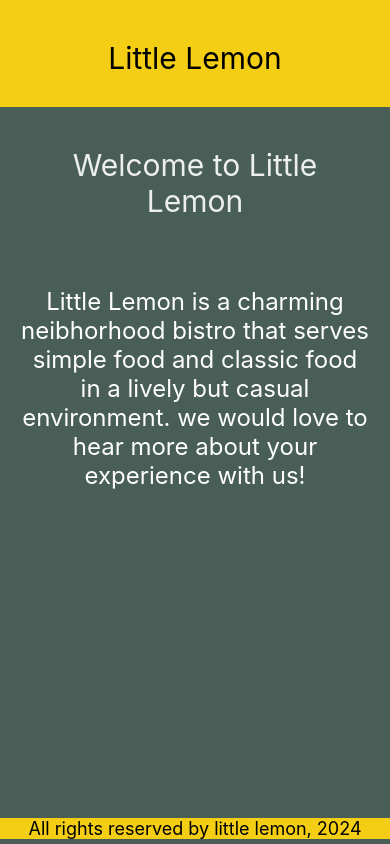
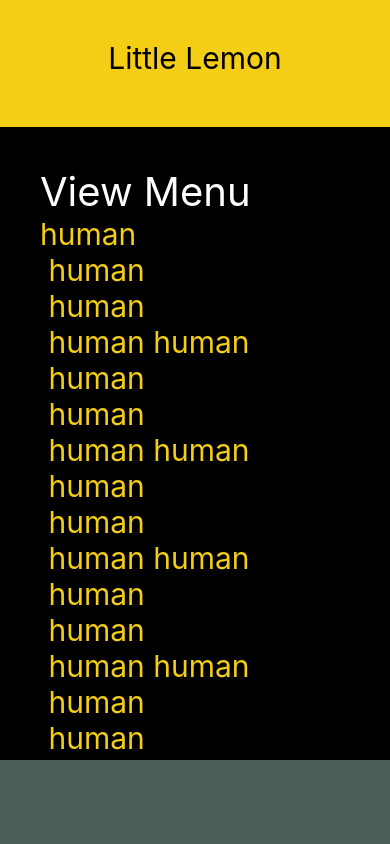
Before and after one commit to Hussain-hamim/Taskly, a React Native app: screen / in a window 390 px wide. Built offline with nearby package versions, Linux system fonts and the light colour scheme.

Commit message:
ScrollView

```diff
--- a/App.js
+++ b/App.js
@@ -5,13 +5,15 @@ import Header from "./components/Header";
 import react from "react";
 import Footer from "./components/Footer";
 import WelcomeScreen from "./components/WelcomeScreen";
+import MenuItems from "./components/MenuItems";
 
 export default function App() {
   return (
     <View style={styles.container}>
       <Header />
-      <WelcomeScreen />
-      <Footer />
+      <MenuItems />
+      {/* <WelcomeScreen /> */}
+      {/* <Footer /> */}
       <StatusBar style="auto" />
     </View>
   );
--- /dev/null
+++ b/components/MenuItems.js
@@ -0,0 +1,30 @@
+const react = require("react");
+const { View, ScrollView, Text } = require("react-native");
+
+const green = "#495E57";
+const yellow = "#F4CE14";
+
+const menuItemsToDisplay = [
+  "human \n human \n human \n human human \n human \n human \n human human \n human \n human \n human human \n human \n human \n human human \n human \n human \n human human \n human \n human \n human human \n human \n human \n human human \n human \n human \n human human \n human \n human \n human human \n human \n human \n human human \n human \n human \n human human \n human \n human \n human human \n human \n human \n human human \n human \n human \n human human \n human \n human \n human human \n human \n human \n human human \n human \n human \n human human \n human \n human \n human",
+];
+
+const MenuItems = () => {
+  return (
+    <View style={{ flex: 0.75 }}>
+      <ScrollView
+        horizontal={false}
+        indicatorStyle={"white"}
+        style={{ padding: 40, backgroundColor: "black" }}
+      >
+        <Text style={{ fontSize: 40, flexWrap: "wrap", color: "white" }}>
+          View Menu
+        </Text>
+        <Text style={{ color: yellow, fontSize: 30 }}>
+          {menuItemsToDisplay[0]}
+        </Text>
+      </ScrollView>
+    </View>
+  );
+};
+
+export default MenuItems;
--- a/components/WelcomeScreen.js
+++ b/components/WelcomeScreen.js
@@ -1,3 +1,5 @@
+import react from "react";
+
 const { Text, View } = require("react-native");
 
 export default function WelcomeScreen() {
```
